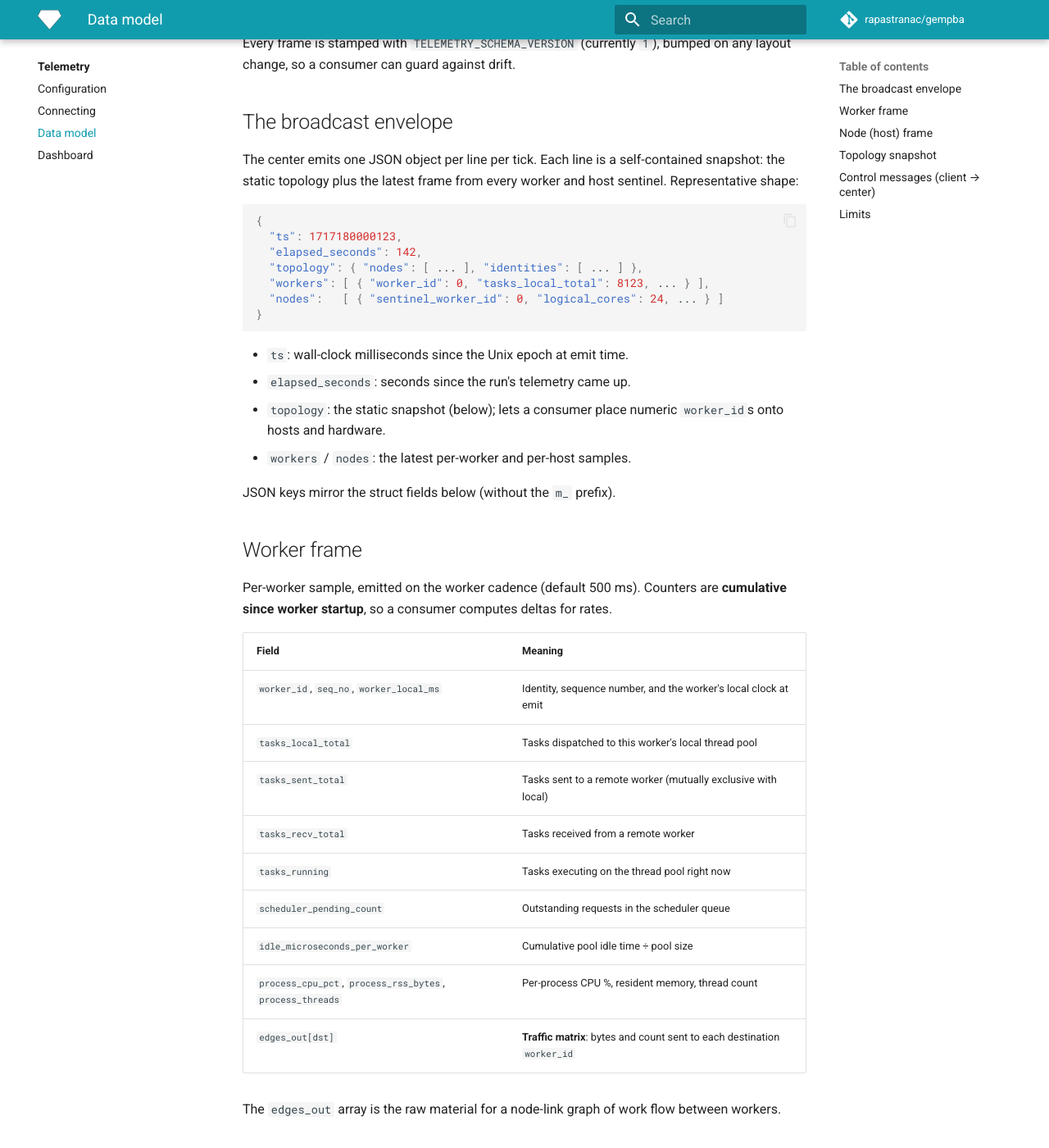
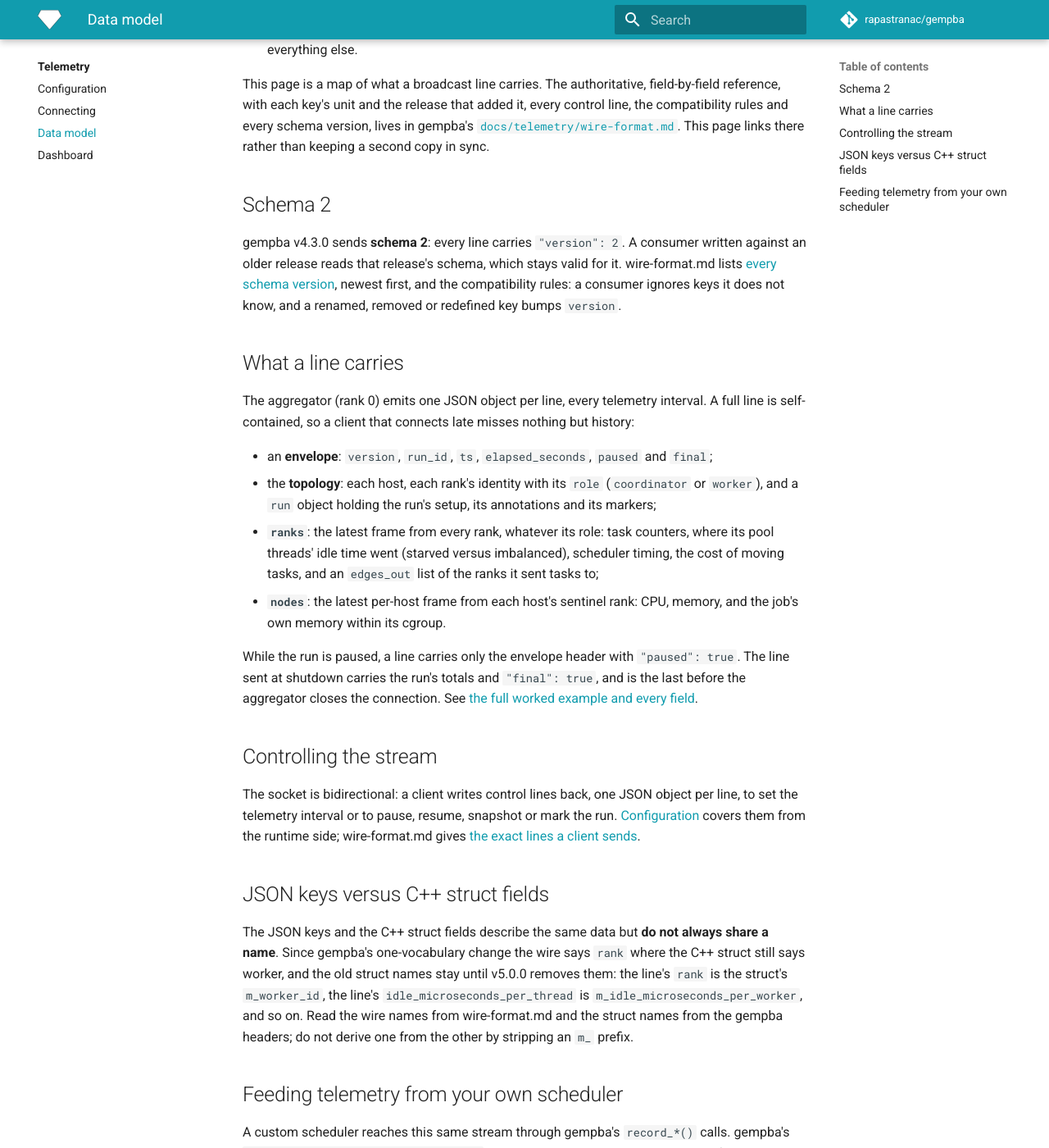
Before and after one commit to rapastranac/gempba-docs, an MkDocs documentation site: the page built from docs/telemetry/data-model.md, in a window 1280 px wide and 1400 px high, scrolled down 306 px. Shown: the whole window at 82% size. Built offline with MkDocs 1.6.1 and Material for MkDocs 9.7.7, drawn with Linux system fonts in a browser that asks for light colours; comment, search, counter and statistics services are not loaded; some of the changed text lies outside the part shown.

Commit message:
#18 docs(#1, #5, #10): Move the telemetry data model and controls to schema 2
- Rewrite Data model as an overview that links gempba's wire-format.md for every field and schema version; drop the claim that JSON keys mirror the C++ struct fields, since the wire says rank where the struct still says worker (rank vs m_worker_id) until v5.0.0
- Configuration: one telemetry interval (default 500 ms) drives rank frames, node frames and the broadcast; set_node_interval_ms is accepted and ignored
- Configuration: document the client control lines as JSON (set_interval_ms, pause, resume, snapshot, mark), with set_worker_interval_ms accepted until v5.0.0; drop BE_NODE_SENTINEL
- Configuration: the code example uses hub->set_interval_ms and control_kind::SET_INTERVAL_MS, and a new section covers annotate_run and mark_run
- Overview: schema-2 vocabulary (rank, coordinator/worker, aggregator), the pool-idle split, no per-host network or disk counters, and remote runs via the dashboard

````diff
--- a/docs/telemetry/data-model.md
+++ b/docs/telemetry/data-model.md
@@ -1,82 +1,35 @@
 # Data model
 
-Telemetry is exposed two ways: as C++ frame structs (`<gempba/telemetry/frames.hpp>`, `topology.hpp`) for in-process consumers, and as a line-delimited **JSON broadcast** on the dashboard socket for everything else. Both carry the same information; this page describes what's in a frame so you can build a consumer.
+Telemetry is exposed two ways, and both carry the same information:
 
-Every frame is stamped with `TELEMETRY_SCHEMA_VERSION` (currently `1`), bumped on any layout change, so a consumer can guard against drift.
+- **In process**, as C++ frame structs (`<gempba/telemetry/frames.hpp>`, `topology.hpp`) for a consumer compiled into the same binary, such as a custom `telemetry_transport`.
+- **Over the socket**, as a line-delimited **JSON broadcast** on the dashboard channel, for everything else.
 
-## The broadcast envelope
+This page is a map of what a broadcast line carries. The authoritative, field-by-field reference, with each key's unit and the release that added it, every control line, the compatibility rules and every schema version, lives in gempba's [`docs/telemetry/wire-format.md`](https://github.com/rapastranac/gempba/blob/main/docs/telemetry/wire-format.md). This page links there rather than keeping a second copy in sync.
 
-The center emits one JSON object per line per tick. Each line is a self-contained snapshot: the static topology plus the latest frame from every worker and host sentinel. Representative shape:
+## Schema 2
 
-```json
-{
-  "ts": 1717180000123,
-  "elapsed_seconds": 142,
-  "topology": { "nodes": [ ... ], "identities": [ ... ] },
-  "workers": [ { "worker_id": 0, "tasks_local_total": 8123, ... } ],
-  "nodes":   [ { "sentinel_worker_id": 0, "logical_cores": 24, ... } ]
-}
-```
+gempba v4.3.0 sends **schema 2**: every line carries `"version": 2`. A consumer written against an older release reads that release's schema, which stays valid for it. wire-format.md lists [every schema version](https://github.com/rapastranac/gempba/blob/main/docs/telemetry/wire-format.md#schema-versions), newest first, and the compatibility rules: a consumer ignores keys it does not know, and a renamed, removed or redefined key bumps `version`.
 
-- `ts`: wall-clock milliseconds since the Unix epoch at emit time.
-- `elapsed_seconds`: seconds since the run's telemetry came up.
-- `topology`: the static snapshot (below); lets a consumer place numeric `worker_id`s onto hosts and hardware.
-- `workers` / `nodes`: the latest per-worker and per-host samples.
+## What a line carries
 
-JSON keys mirror the struct fields below (without the `m_` prefix).
+The aggregator (rank 0) emits one JSON object per line, every telemetry interval. A full line is self-contained, so a client that connects late misses nothing but history:
 
-## Worker frame
+- an **envelope**: `version`, `run_id`, `ts`, `elapsed_seconds`, `paused` and `final`;
+- the **topology**: each host, each rank's identity with its `role` (`coordinator` or `worker`), and a `run` object holding the run's setup, its annotations and its markers;
+- **`ranks`**: the latest frame from every rank, whatever its role: task counters, where its pool threads' idle time went (starved versus imbalanced), scheduler timing, the cost of moving tasks, and an `edges_out` list of the ranks it sent tasks to;
+- **`nodes`**: the latest per-host frame from each host's sentinel rank: CPU, memory, and the job's own memory within its cgroup.
 
-Per-worker sample, emitted on the worker cadence (default 500 ms). Counters are **cumulative since worker startup**, so a consumer computes deltas for rates.
+While the run is paused, a line carries only the envelope header with `"paused": true`. The line sent at shutdown carries the run's totals and `"final": true`, and is the last before the aggregator closes the connection. See [the full worked example and every field](https://github.com/rapastranac/gempba/blob/main/docs/telemetry/wire-format.md#example).
 
-| Field | Meaning |
-|---|---|
-| `worker_id`, `seq_no`, `worker_local_ms` | Identity, sequence number, and the worker's local clock at emit |
-| `tasks_local_total` | Tasks dispatched to this worker's local thread pool |
-| `tasks_sent_total` | Tasks sent to a remote worker (mutually exclusive with local) |
-| `tasks_recv_total` | Tasks received from a remote worker |
-| `tasks_running` | Tasks executing on the thread pool right now |
-| `scheduler_pending_count` | Outstanding requests in the scheduler queue |
-| `idle_microseconds_per_worker` | Cumulative pool idle time ÷ pool size |
-| `process_cpu_pct`, `process_rss_bytes`, `process_threads` | Per-process CPU %, resident memory, thread count |
-| `edges_out[dst]` | **Traffic matrix**: bytes and count sent to each destination `worker_id` |
+## Controlling the stream
 
-The `edges_out` array is the raw material for a node-link graph of work flow between workers.
+The socket is bidirectional: a client writes control lines back, one JSON object per line, to set the telemetry interval or to pause, resume, snapshot or mark the run. [Configuration](configuration.md#emission-cadence-and-live-control) covers them from the runtime side; wire-format.md gives [the exact lines a client sends](https://github.com/rapastranac/gempba/blob/main/docs/telemetry/wire-format.md#control-lines).
 
-## Node (host) frame
+## JSON keys versus C++ struct fields
 
-Per-host sample, emitted by one **sentinel** worker per host on the node cadence (default 1000 ms): the host-wide signals that are not meaningful per-worker.
+The JSON keys and the C++ struct fields describe the same data but **do not always share a name**. Since gempba's one-vocabulary change the wire says `rank` where the C++ struct still says worker, and the old struct names stay until v5.0.0 removes them: the line's `rank` is the struct's `m_worker_id`, the line's `idle_microseconds_per_thread` is `m_idle_microseconds_per_worker`, and so on. Read the wire names from wire-format.md and the struct names from the gempba headers; do not derive one from the other by stripping an `m_` prefix.
 
-| Field | Meaning |
-|---|---|
-| `sentinel_worker_id`, `hostname`, `sentinel_local_ms` | Which worker speaks for the host, and when |
-| `socket_count`, `logical_cores` | Host CPU layout |
-| `sockets[]` | Per-socket `cpu_pct`, `mem_total_bytes`, `mem_used_bytes` |
-| `mem_total_bytes`, `mem_avail_bytes` | Host memory |
-| `cgroup_mem_used_bytes`, `cgroup_mem_limit_bytes` | The job's own memory usage and limit, read from the enforcing memory cgroup (v1 or v2). On a shared node this is gempba's footprint against its allocation rather than the whole machine. Both `0` when the process is unconstrained, so a consumer falls back to the host `mem_*` fields. |
-| `net_aggregate` | `bytes_in/out`, `packets_in/out` (delta-able) |
-| `disk_aggregate` | `read_bytes`, `write_bytes` (delta-able) |
+## Feeding telemetry from your own scheduler
 
-## Topology snapshot
-
-Captured once at startup and included in every broadcast. It is the map from the numeric `worker_id`s in the frames back to hosts and hardware.
-
-- `nodes[]`, per host: `hostname`, the `worker_ids` it owns, its `sentinel_worker_id`, `sockets[]` (id, name, physical/logical cores, cpu-id list), and host totals.
-- `identities[]`, per worker: `hostname`, `pid`, `primary_socket`, and `allowed_cpu_ids` (the CPU-affinity set, emitted as an array of logical CPU indices; the C++ struct field is the `m_allowed_cpu_mask` bitmap, which the serializer unpacks).
-
-Hardware fields require an hwloc-enabled build; without it, core/socket counts are `0` and the rest of the frame is unaffected.
-
-## Control messages (client → center)
-
-The dashboard channel is bidirectional: a client can push control messages back to throttle the stream or reshape it live. See [Configuration](configuration.md#emission-cadence-and-live-control).
-
-| `control_kind` | `value` |
-|---|---|
-| `SET_WORKER_INTERVAL_MS` | new worker cadence (ms) |
-| `SET_NODE_INTERVAL_MS` | new node cadence (ms) |
-| `BE_NODE_SENTINEL` | no value; promotes the target worker to host sentinel |
-
-## Limits
-
-- `MAX_WORKERS = 1024` sizes the worker-fanout and `edges_out` arrays.
-- `MAX_SOCKETS = 8` is the per-host socket cap in a node frame.
+A custom scheduler reaches this same stream through gempba's `record_*()` calls. gempba's [`docs/telemetry/custom-schedulers.md`](https://github.com/rapastranac/gempba/blob/main/docs/telemetry/custom-schedulers.md) says what a custom scheduler must do for its runs to show up, and which call fills which key.
--- a/docs/telemetry/index.md
+++ b/docs/telemetry/index.md
@@ -1,13 +1,13 @@
 # Telemetry
 
-GemPBA ships with a built-in **runtime telemetry** system. While your search runs, every worker publishes a live stream of what it is doing: tasks dispatched, sent, received, and running; thread-pool idle time; scheduler backlog; per-process CPU and memory; and a worker-to-worker traffic matrix, alongside per-host CPU/memory/network/disk and the full hardware topology. It is **on by default**, in every flavor (`mt` and `mp-mpi`), so your production runs are observable out of the box with nothing to wire up.
+GemPBA ships with a built-in **runtime telemetry** system. While your search runs, every rank publishes a live stream of what it is doing: tasks started, sent, received, and running; where its thread-pool idle time went; scheduler backlog and timing; per-process CPU and memory; and a rank-to-rank traffic list, alongside per-host CPU and memory and the full hardware topology. It is **on by default**, in every flavor (`mt` and `mp-mpi`), so your production runs are observable out of the box with nothing to wire up.
 
 !!! info "Built in, on by default"
     Telemetry is compiled into the library, so there is no build flag to enable it; it starts automatically when the runtime comes up. Opt out at runtime with `gempba::telemetry::disable()` (see [Configuration](configuration.md)). Hardware-topology fields are populated when GemPBA is built with hwloc (`GEMPBA_HWLOC`, on for releases); without it, core/socket counts read as 0 and everything else still works.
 
 ## Why it's in the box
 
-Live, per-worker observability across a distributed run is normally a project of its own: a metrics sidecar to deploy, a transport that won't perturb the workload, a schema everyone has to agree on, and some way to reach processes scattered across nodes. GemPBA handles that part. Telemetry rides its **own private MPI communicator** (`MPI_Comm_dup`), so it never collides with application traffic; it aggregates every rank into a single stream; and it exposes that stream on a channel a client can not only read but **steer**. Emission cadence is retunable live, mid-run, without restarting the job (see [Configuration](configuration.md#emission-cadence-and-live-control)).
+Live, per-rank observability across a distributed run is normally a project of its own: a metrics sidecar to deploy, a transport that won't perturb the workload, a schema everyone has to agree on, and some way to reach processes scattered across nodes. GemPBA handles that part. Telemetry rides its **own private MPI communicator** (`MPI_Comm_dup`), so it never collides with application traffic; it aggregates every rank into a single stream; and it exposes that stream on a channel a client can not only read but **steer**. Emission cadence is retunable live, mid-run, without restarting the job (see [Configuration](configuration.md#emission-cadence-and-live-control)).
 
 ## One implementation, every binding
 
@@ -15,35 +15,35 @@
 
 ## What it gives you
 
-- **Per-worker frames**: cumulative task counters (local / sent / received), tasks currently running, scheduler pending count, average pool idle time, process CPU %, RSS, thread count, and a per-destination **traffic matrix** (`edges_out[dst]`) for visualizing how work flows between workers.
-- **Per-host frames**, emitted by one "sentinel" worker per host: per-socket CPU and memory, total/available memory, the job's own memory usage and limit (from its enforcing cgroup, so a shared node shows gempba's allocation rather than the whole machine), and aggregate network and disk counters.
-- **Topology snapshot**, captured once at startup: every host, the workers it owns, per-socket physical/logical core counts, CPU names, and CPU-id lists. Frames carry numeric `worker_id`s; the topology maps them back to host and hardware.
-- **Live control**: a connected client can retune the worker and host emission cadence, and promote a host sentinel, on the fly, so a dashboard can dial detail up while you watch and back down for long unattended runs.
+- **Per-rank frames**: cumulative task counters (started / sent / received), tasks currently running, scheduler pending count, pool idle time split into starved and imbalanced, scheduler running and waiting time, the bytes and time spent moving tasks, process CPU %, RSS, thread count, and a per-destination **traffic list** (`edges_out`) for visualizing how work flows between ranks.
+- **Per-host frames**, emitted by one **sentinel** rank per host: per-socket CPU and memory, total/available memory, and the job's own memory usage and limit (from its enforcing cgroup, so a shared node shows gempba's allocation rather than the whole machine).
+- **Topology snapshot**, captured once at startup: every host, the ranks it owns, each rank's scheduler role, per-socket physical/logical core counts, CPU names, and CPU-id lists, plus a `run` object with the run's setup, annotations and markers. Frames carry numeric `rank`s; the topology maps them back to host and hardware.
+- **Live control**: a connected client can retune the one telemetry interval, and pause, resume, snapshot or mark the run, on the fly, so a dashboard can dial detail up while you watch and back down for long unattended runs.
 
 ## How it fits together
 
 ```mermaid
 flowchart LR
     subgraph hostA [host]
-        W0[worker 0 / center / sentinel]
-        W1[worker 1]
-        W2[worker 2]
+        W0[rank 0 / coordinator / sentinel]
+        W1[rank 1 / worker]
+        W2[rank 2 / worker]
     end
     W1 -->|record_* hooks| HUB[telemetry hub]
     W2 -->|record_* hooks| HUB
     W0 --- HUB
-    HUB -->|pump thread, on cadence| AGG[aggregator, center role]
+    HUB -->|on the telemetry interval| AGG[aggregator, rank 0]
     AGG -->|line-delimited JSON, loopback TCP :9000| DASH[dashboard / watch script]
     DASH -.->|control messages| AGG
 ```
 
-- **The hub** (`gempba::telemetry::telemetry_hub`): one per process. Workers feed it through lock-free `record_*` hot-path hooks; a pump thread periodically snapshots the counters into frames and pushes them over the transport.
+- **The hub** (`gempba::telemetry::telemetry_hub`): one per process. Ranks feed it through lock-free `record_*` hot-path hooks; it snapshots the counters into frames on the telemetry interval and pushes them over the transport.
 - **Transports**, chosen by runtime mode: an in-process **local** transport for `mt`, and an **MPI** transport on a *private* communicator (`MPI_Comm_dup`, so telemetry never collides with application traffic) for `mp-mpi`, auto-installed inside `create_scheduler` on every rank.
-- **The center role**: one process aggregates all frames and runs a **loopback-only TCP server** (default `127.0.0.1:9000`) that broadcasts the merged stream as line-delimited JSON to any number of connected clients. That socket is the dashboard channel.
+- **The aggregator**: rank 0 aggregates every rank's frames and runs a **loopback-only TCP server** (default `127.0.0.1:9000`) that broadcasts the merged stream as line-delimited JSON to any number of connected clients. That socket is the dashboard channel.
 
 ## Where to go next
 
 - **[Configuration](configuration.md)**: the runtime kill switch (C++ and Java), the TCP port, and emission cadence and live control.
-- **[Connecting](connecting.md)**: live-tail a local run, or tunnel into a remote rank with the bundled helper scripts.
-- **[Data model](data-model.md)**: the frame structs and the JSON broadcast shape a consumer reads.
+- **[Connecting](connecting.md)**: live-tail a local run with the bundled `telemetry_view`, or reach a remote run with the dashboard.
+- **[Data model](data-model.md)**: the JSON broadcast a consumer reads, linking the full gempba wire-format reference.
 - **[Dashboard](dashboard.md)**: the GemPBA Dashboard desktop app, a live cluster grid and per-node detail for any run, with built-in SSH for remote and jump-host connections.
````
Also changed, not shown: docs/telemetry/configuration.md (+31 -12 lines).
